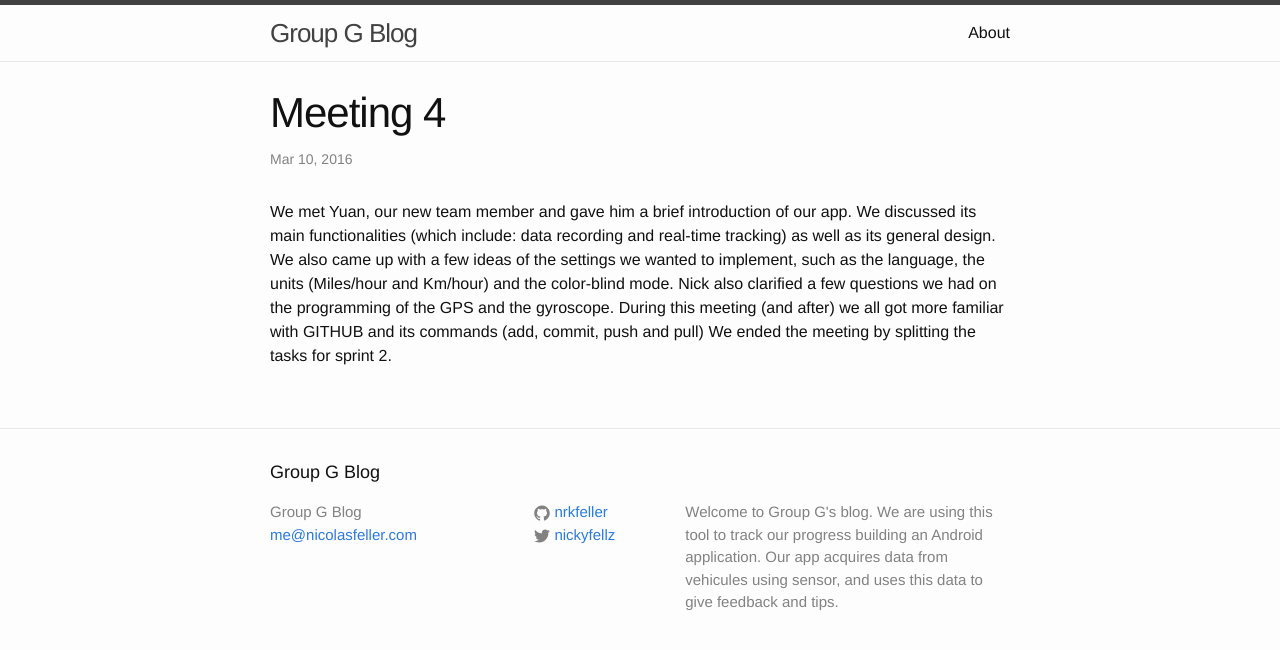
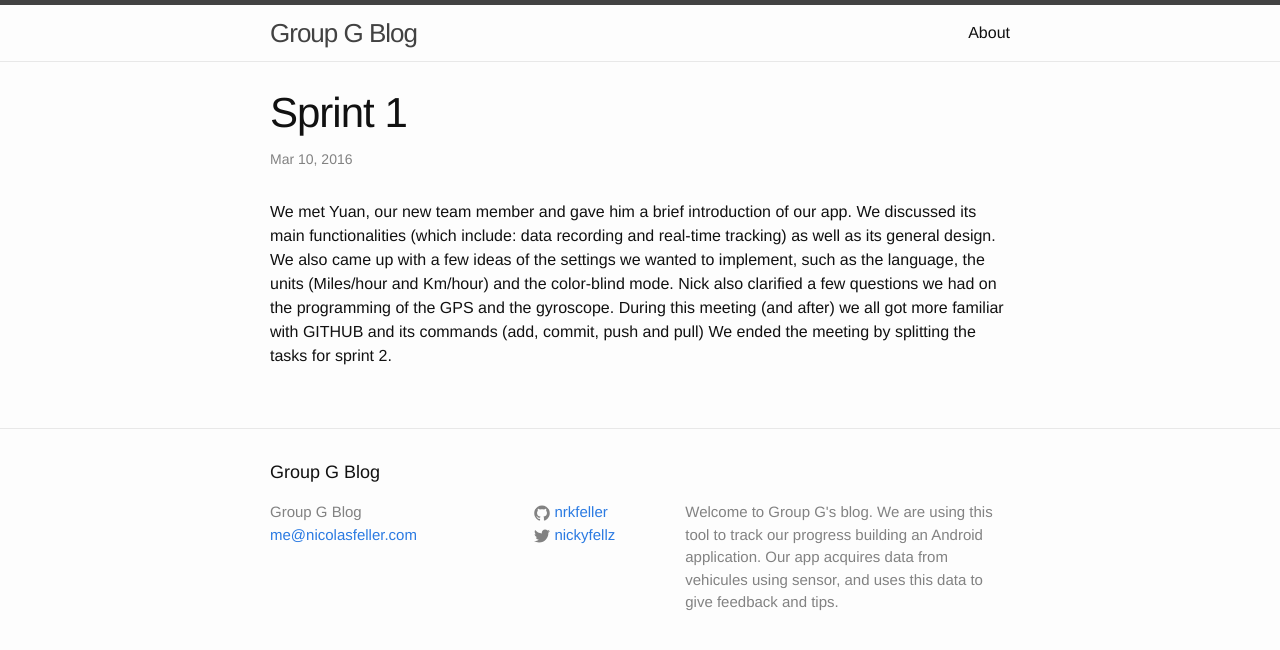
Before and after one commit to nrkfeller/mini_cap_blog, a Jekyll site: the page built from _posts/2016-03-10-sprint1.markdown, in a window 1280 px wide. Shown: the top 650 px of the page. Built offline with Jekyll 4.4.1, drawn with Linux system fonts in a browser that asks for light colours.

Commit message:
renamed sprint post

```diff
--- a/_posts/2016-03-10-meeting4.markdown
+++ b/_posts/2016-03-10-sprint1.markdown
@@ -1,6 +1,6 @@
 ---
 layout: post
-title:  "Meeting 4"
+title:  "Sprint 1"
 date:   2016-03-10 13:00:00
 categories: jekyll update
 ---
```
